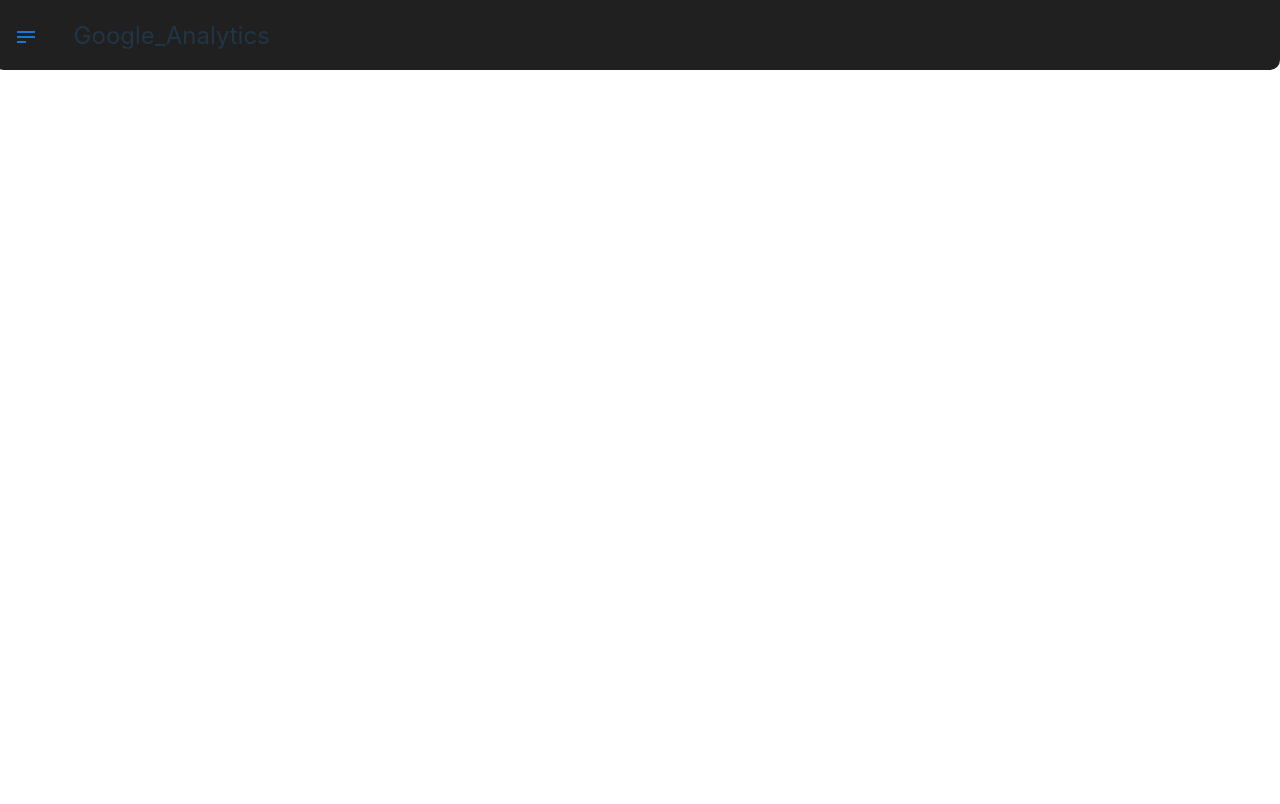
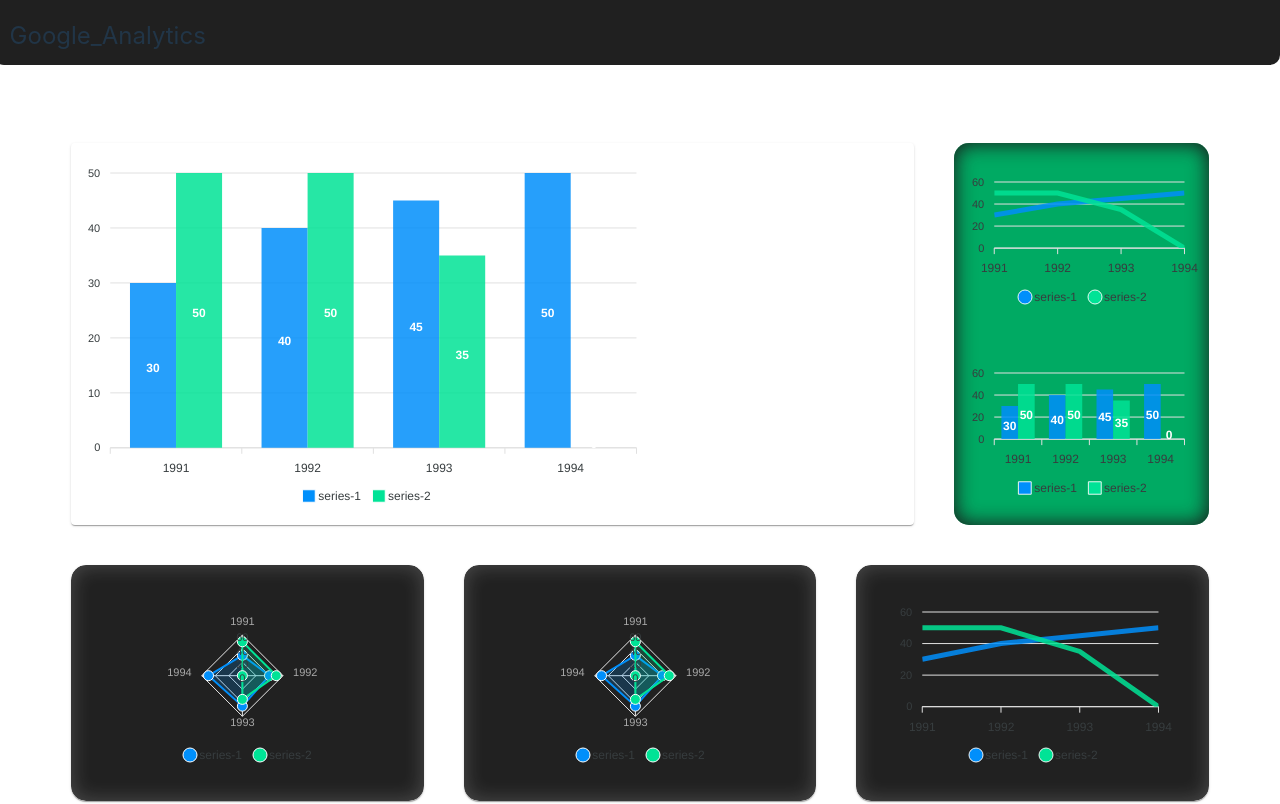
Before and after one commit to Ali-Azimi00/Analytics, a React (Vite) app: page /GA in a window 1280 px wide. Shown: the top 804 px of the page. Built offline with nearby package versions, Linux system fonts and the light colour scheme.

Commit message:
minus drawer

```diff
--- a/index.html
+++ b/index.html
@@ -14,7 +14,7 @@
 
   <meta charset="UTF-8" />
   <link rel="icon" type="image/svg+xml" href="/src/assets/AAlogo.png" />
-  <!-- <meta name="viewport" content="width=device-width, initial-scale=1.0" /> -->
+  <meta name="viewport" content="width=device-width, initial-scale=1.0" />
   <title>AA_Analytics</title>
 </head>
 
--- a/src/App.jsx
+++ b/src/App.jsx
@@ -1,14 +1,14 @@
 // import { React } from 'react';
 // import { BrowserRouter, Routes, Route } from "react-router-dom";
-import './App.css'
-
+// import './App.css'
 import { Analytics } from './pages';
 
 
 
-const App = () => {
+function App() {
 
   return (
+    // <h1>hello</h1>
     <Analytics />
     // <BrowserRouter>
     //   <Routes>
--- a/src/components/drawerComp.jsx
+++ b/src/components/drawerComp.jsx
@@ -112,7 +112,7 @@ const TemporaryDrawer = () => {
 
     return (
         <div>
-            <React.Fragment>
+            {/* <React.Fragment>
                 <Button onClick={toggleDrawer(true)}><Icon path={mdiText} size={1} /></Button>
                 <Drawer
                     // anchor={'left'}
@@ -121,7 +121,7 @@ const TemporaryDrawer = () => {
                 >
                     {list()}
                 </Drawer>
-            </React.Fragment>
+            </React.Fragment> */}
             {/* {(['left']).map((anchor) => (
                 <React.Fragment key={anchor}>
                     <Button onClick={toggleDrawer(anchor, true)}><Icon path={mdiText} size={1} /></Button>
--- a/src/pages/Analytics.jsx
+++ b/src/pages/Analytics.jsx
@@ -1,5 +1,5 @@
 import React from "react";
-// import GA from "./GoogleAnalytics"
+import GA from "./GoogleAnalytics"
 import NavBar from "../components/navBar"
 
 
@@ -8,7 +8,7 @@ const Analytics = () => {
         <div>
             <NavBar></NavBar>
             <div style={{ marginTop: '5em' }} >
-                {/* <GA></GA> */}
+                <GA></GA>
             </div>
         </div>
     )
```
